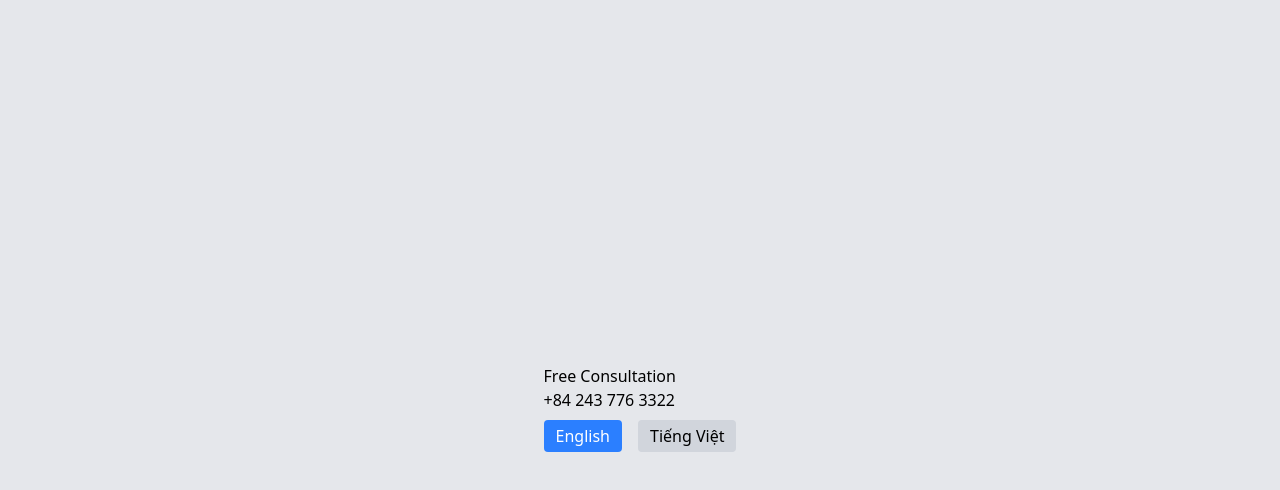
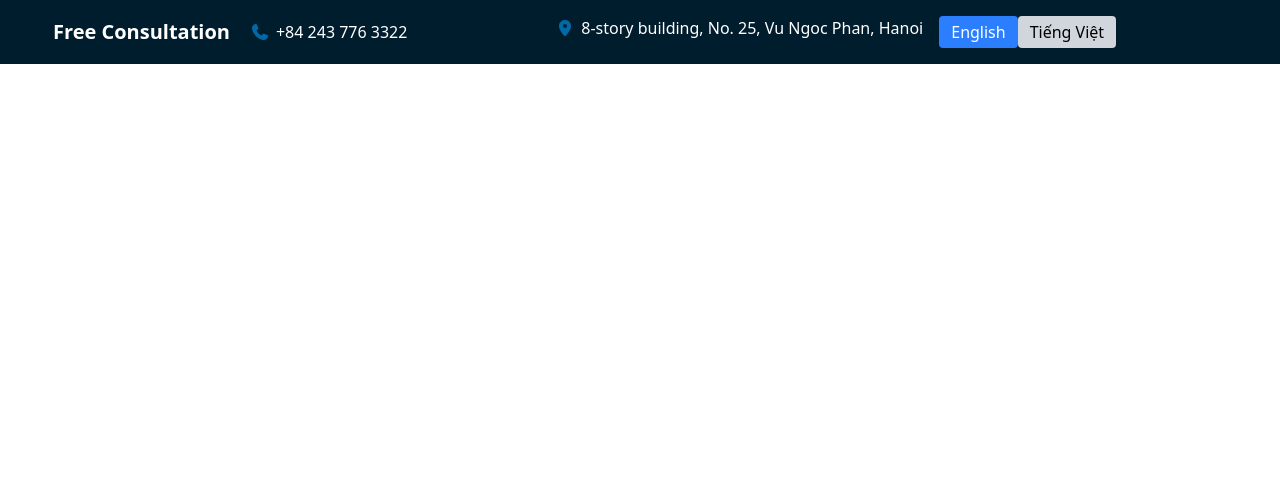
Before and after one commit to bhviet12/viencongnghe, a React (Vite) app: page / in a window 1280 px wide. Shown: the top 490 px of the page. Built offline with nearby package versions, Linux system fonts and the light colour scheme.

Commit message:
headtop1

```diff
--- a/package.json
+++ b/package.json
@@ -14,7 +14,12 @@
     "preview": "vite preview"
   },
   "dependencies": {
+    "@ant-design/icons": "^5.6.1",
+    "@fortawesome/fontawesome-svg-core": "^7.0.0",
+    "@fortawesome/free-solid-svg-icons": "^7.0.0",
+    "@fortawesome/react-fontawesome": "^3.0.0",
     "@tailwindcss/vite": "^4.1.12",
+    "antd": "^5.27.1",
     "i18next": "^25.4.2",
     "react": "^19.1.1",
     "react-dom": "^19.1.1",
--- a/src/App.tsx
+++ b/src/App.tsx
@@ -4,7 +4,7 @@ function App() {
 
   return (
     <>
-      <div className="flex flex-col items-center justify-center min-h-screen bg-gray-200" >
+      <div className="" >
         <Head />
       </div>
     </>
--- a/src/components/Header/HeaderTop.tsx
+++ b/src/components/Header/HeaderTop.tsx
@@ -1,5 +1,7 @@
 import React from "react";
 import { content } from "../data/content"; // import từ file riêng
+import { FontAwesomeIcon } from "@fortawesome/react-fontawesome";
+import { faPhone , faLocationDot } from "@fortawesome/free-solid-svg-icons";
 
 interface HeaderTopProps {
   lang: "en" | "vi";
@@ -11,12 +13,30 @@ const HeaderTop: React.FC<HeaderTopProps> = ({ lang, setLang }) => {
 
   return (
     <>
-      <div className="flex flex-col gap-2 mt-4">
-        <div>
-          <h1>{text.advise}</h1>
-          <p>{text.number}</p>
+      <div className="flex justify-center bg-[#001D2D] p-4 ">
+        <div className="flex flex-row grow-1 justify-end items-center ">
+          <h1 className="font-bold text-xl text-white pr-5">{text.advise}</h1>
+          <div className="content-center">
+             <span className="text-sky-700 pr-1.5" ><FontAwesomeIcon icon={faPhone} /></span>
+             <a className="text-white">{text.number}</a>
+          </div>
         </div>
-        <div className="flex gap-4">
+        <div className="flex gap-4 grow-8 justify-center">
+          <div>
+            <div className="flex items-center text-white">
+              <span className="text-sky-700"><FontAwesomeIcon icon={faLocationDot} className="text-sky-700 pr-1.5" /></span>
+              <p>{text.address}</p>
+            </div>
+            <div>
+              <span></span>
+              <a></a>
+            </div>
+            <div>
+              <span></span>
+              <p></p>
+            </div>
+          </div>
+          <div>
           <button
             className={`px-3 py-1 rounded ${lang === "en" ? "bg-blue-500 text-white" : "bg-gray-300"}`}
             onClick={() => setLang("en")}
@@ -29,6 +49,7 @@ const HeaderTop: React.FC<HeaderTopProps> = ({ lang, setLang }) => {
           >
             Tiếng Việt
           </button>
+          </div>
         </div>
       </div>
     </>
--- a/src/components/pages/Head.tsx
+++ b/src/components/pages/Head.tsx
@@ -6,7 +6,7 @@ const Head: React.FC = () => {
 
   return (
     <header>
-      <div className="flex flex-col items-center justify-center min-h-screen bg-gray-200">
+      <div className="">
         <HeaderTop lang={lang} setLang={setLang} />
       </div>
     </header>
```
Also changed, not shown: 1 other file (tests, documents, lock files or other folders).
